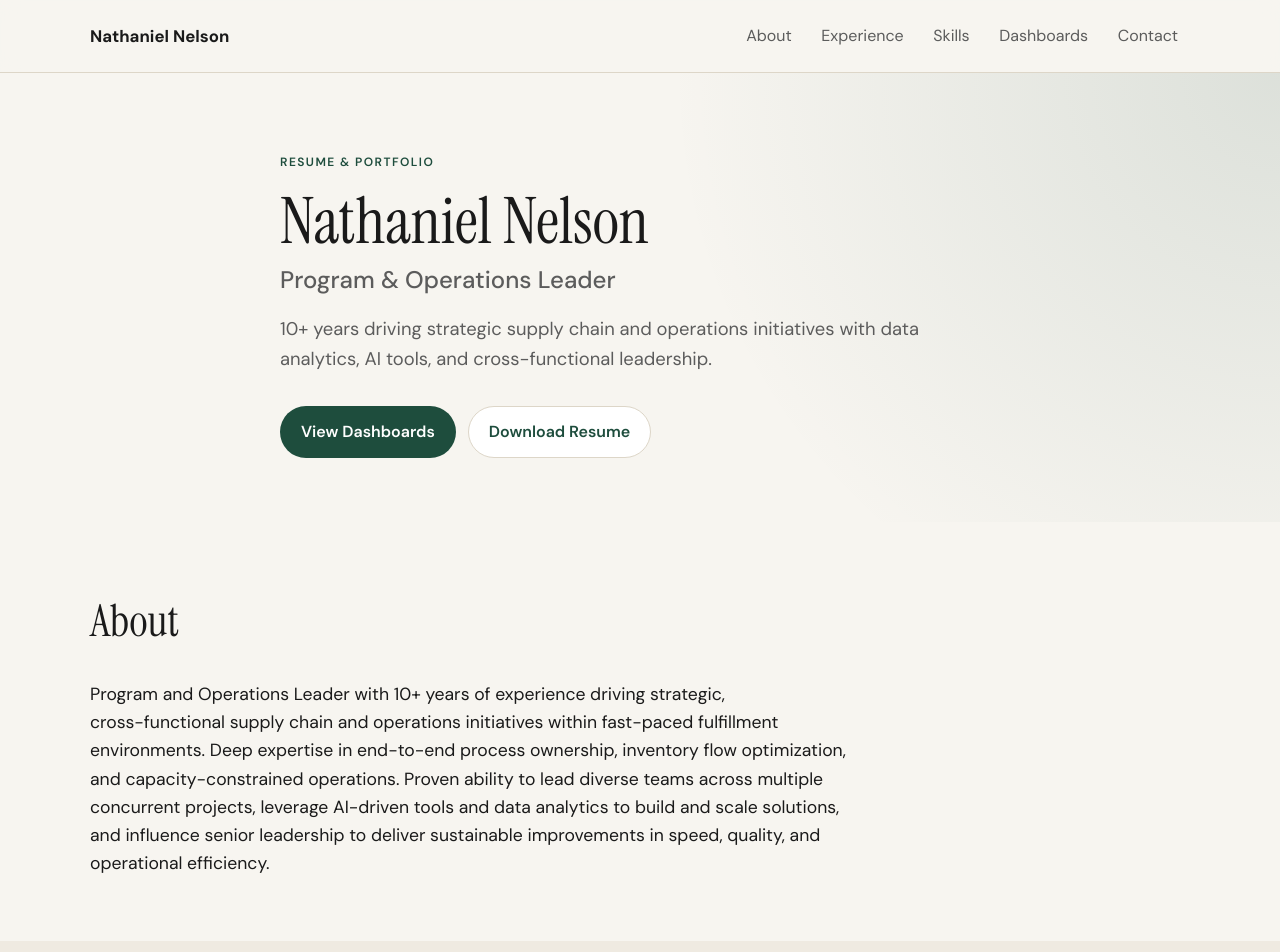
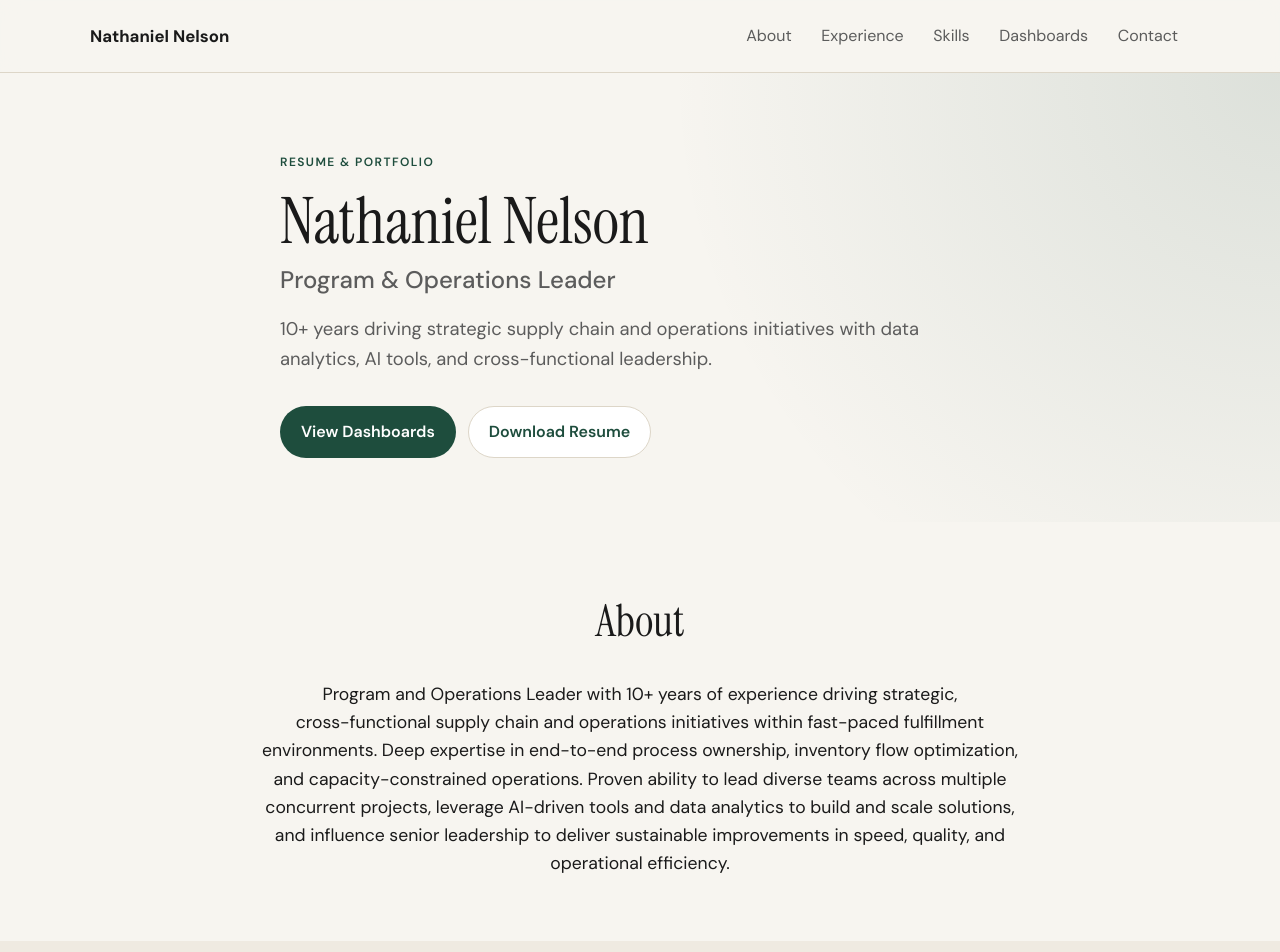
Before and after one commit to CaptianBoredASF/Website, a React (Vite) app: page / in a window 1280 px wide. Shown: the top 952 px of the page. Built offline with nearby package versions, Linux system fonts and the light colour scheme.

Commit message:
Center About section

```diff
--- a/src/index.css
+++ b/src/index.css
@@ -204,10 +204,14 @@ a:hover {
   max-width: 60ch;
 }
 
+#about .container {
+  text-align: center;
+}
+
 .about-text {
   font-size: 1.1rem;
   max-width: 68ch;
-  margin: 0;
+  margin: 0 auto;
   white-space: pre-line;
 }
 
```
